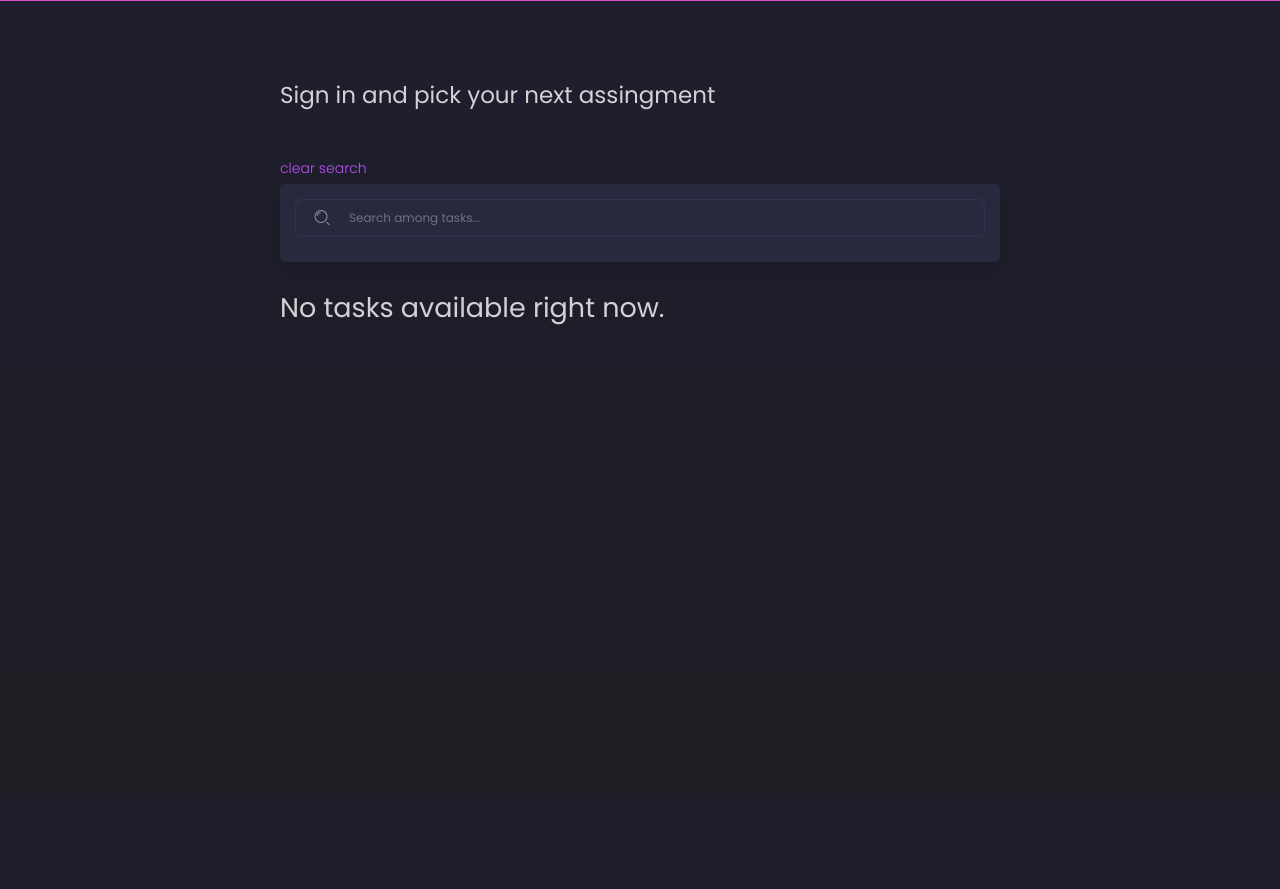
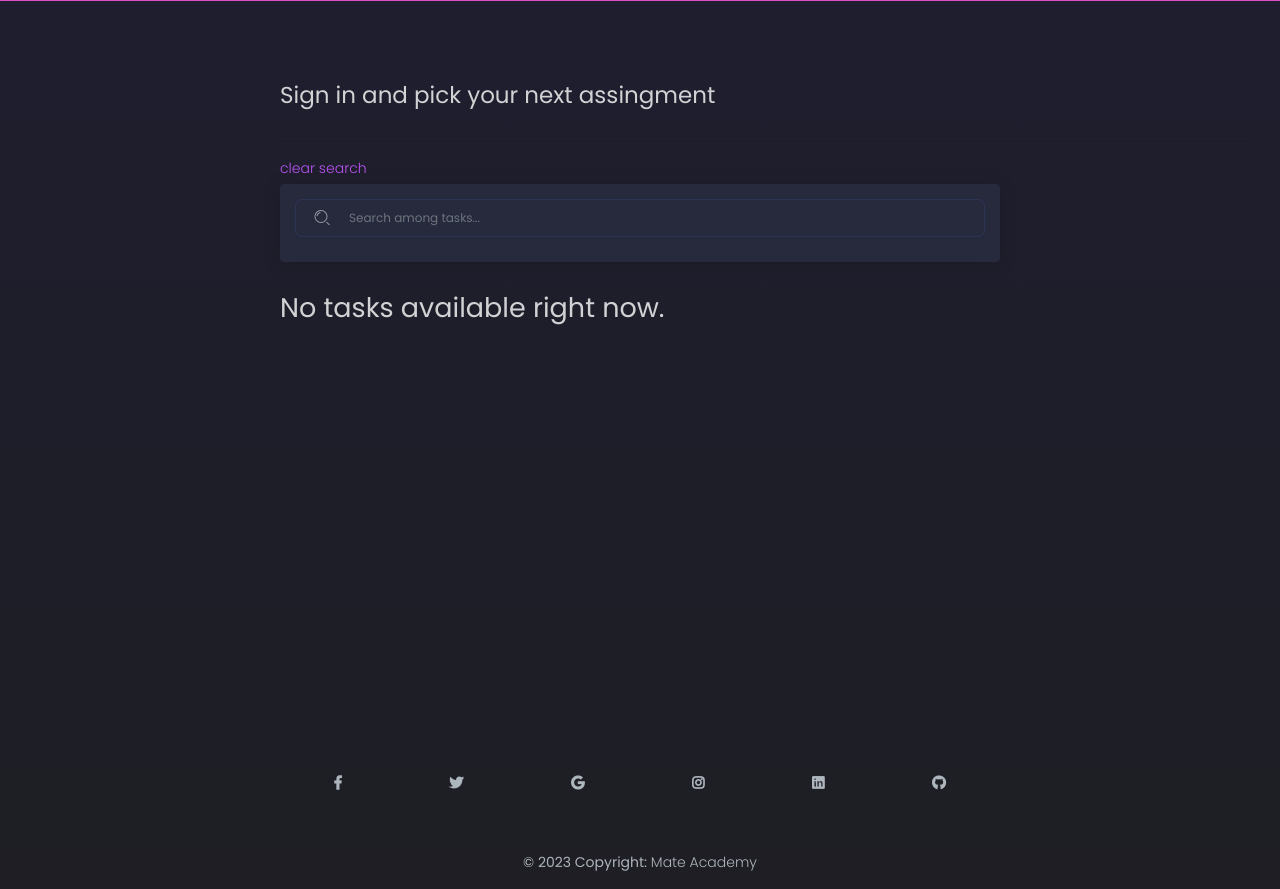
Before and after one commit to amber-marichi/django-task-manager, a Django app: page / in a window 1280 px wide. Shown: the part 59-948 px from the top of the page. Before the commit the page ends 384 px from the top, so only its background shows below. Run offline with Django 4.2, Linux system fonts and the light colour scheme; data that the repository does not hold is empty; some libraries are stand-ins or nearby versions.

Commit message:
footer added

```diff
--- a/templates/base.html
+++ b/templates/base.html
@@ -27,6 +27,8 @@
       {% block pagination %}
         {% include "includes/pagination.html" %}
       {% endblock pagination %}
+
+      {% include "includes/footer.html" %}
     </div>
   </div>
 
--- /dev/null
+++ b/templates/includes/footer.html
@@ -0,0 +1,52 @@
+<footer class="text-center text-white">
+  <div class="container pt-4">
+    <section class="mb-4">
+      <a
+        class="btn btn-link btn-floating btn-lg text-light m-1"
+        href="#!"
+        role="button"
+        data-mdb-ripple-color="light">
+          <i class="fab fa-facebook-f"></i>
+      </a>
+      <a
+        class="btn btn-link btn-floating btn-lg text-light m-1"
+        href="#!"
+        role="button"
+        data-mdb-ripple-color="light">
+          <i class="fab fa-twitter"></i>
+      </a>
+      <a
+        class="btn btn-link btn-floating btn-lg text-light m-1"
+        href="#!"
+        role="button"
+        data-mdb-ripple-color="light">
+          <i class="fab fa-google"></i>
+      </a>
+      <a
+        class="btn btn-link btn-floating btn-lg text-light m-1"
+        href="#!"
+        role="button"
+        data-mdb-ripple-color="light">
+          <i class="fab fa-instagram"></i>
+      </a>
+      <a
+        class="btn btn-link btn-floating btn-lg text-light m-1"
+        href="#!"
+        role="button"
+        data-mdb-ripple-color="light">
+          <i class="fab fa-linkedin"></i>
+      </a>
+      <a
+        class="btn btn-link btn-floating btn-lg text-light m-1"
+        href="#!"
+        role="button"
+        data-mdb-ripple-color="light">
+          <i class="fab fa-github"></i>
+      </a>
+    </section>
+  </div>
+  <div class="text-center text-light p-3">
+    © 2023 Copyright:
+    <a class="text-light" href="https://mate.academy">Mate Academy</a>
+  </div>
+</footer>
```
